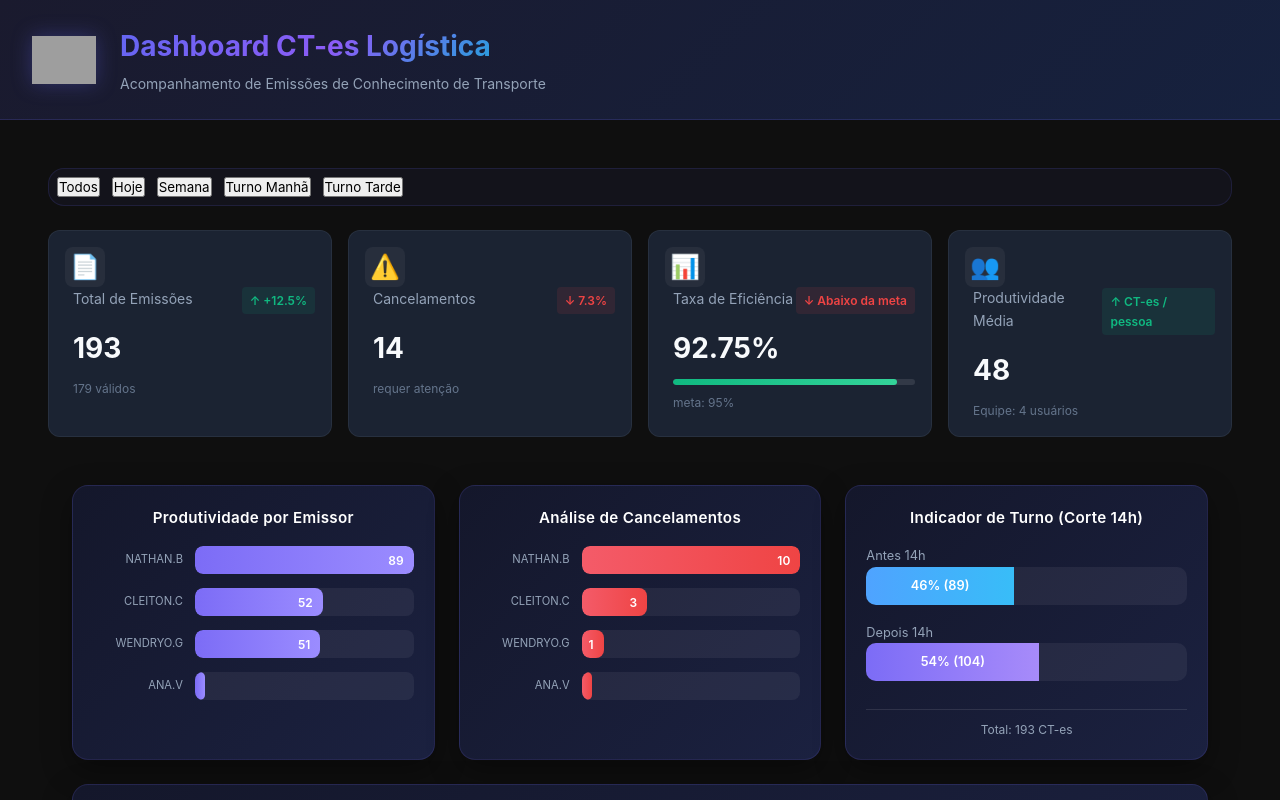
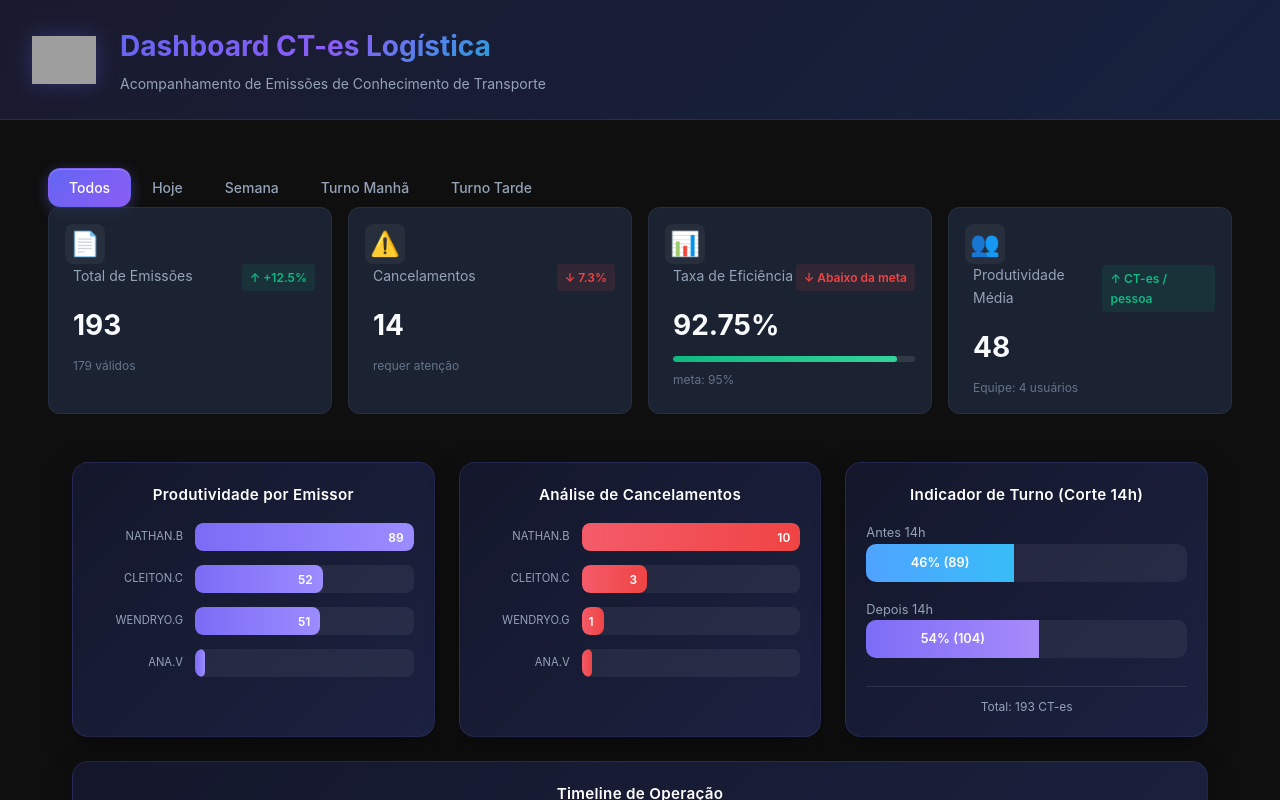
Before and after one commit to nathanbarretosilveira-dev/dash, a React (Vite) app: page / in a window 1280 px wide. Shown: the top 800 px of the page. Built offline with nearby package versions, Linux system fonts and the light colour scheme; grey boxes are pictures that could not be loaded.

Commit message:
Update dashboard.jsx

```diff
--- a/src/components/dashboard.jsx
+++ b/src/components/dashboard.jsx
@@ -42,7 +42,6 @@ const filteredData = useMemo(() => {
         total: Math.round(item.total * multiplicador)
       })),
 
-    // 🔥 AQUI ESTAVA O ERRO
       volume_por_turno: {
         antes_14h:
           activeFilter === 'turno-tarde'
@@ -55,7 +54,6 @@ const filteredData = useMemo(() => {
             : Math.round((rawData.emissoes_por_turno?.depois_14h || 0) * multiplicador)
       },
 
-    // 🔥 AQUI TAMBÉM
       timeline: (rawData.timeline_operacao || []).map(item => ({
         hora: item.hora,
         volume: Math.round(item.emissoes * multiplicador)
@@ -65,7 +63,9 @@ const filteredData = useMemo(() => {
 
   return (
     <div className="dashboard">
-      <div className="filters">
+
+      {/* FILTROS */}
+      <div className="filters-container">
         {[
           ['todos', 'Todos'],
           ['hoje', 'Hoje'],
@@ -75,7 +75,7 @@ const filteredData = useMemo(() => {
         ].map(([key, label]) => (
           <button
             key={key}
-            className={activeFilter === key ? 'active' : ''}
+            className={`filter-btn ${activeFilter === key ? 'active' : ''}`}
             onClick={() => setActiveFilter(key)}
           >
             {label}
@@ -83,7 +83,10 @@ const filteredData = useMemo(() => {
         ))}
       </div>
 
+      {/* KPIs */}
       <KPIs data={filteredData} />
+
+      {/* GRÁFICOS */}
       <Charts data={filteredData} />
     </div>
   );
```
Lines whose indentation alone changed are shown as unchanged.
